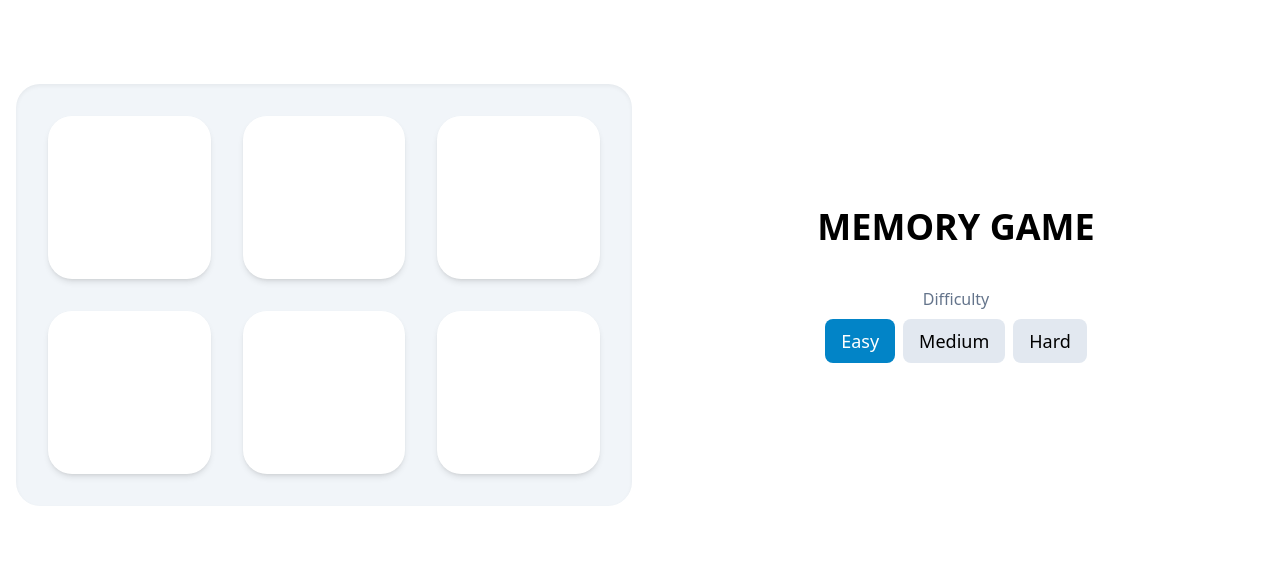
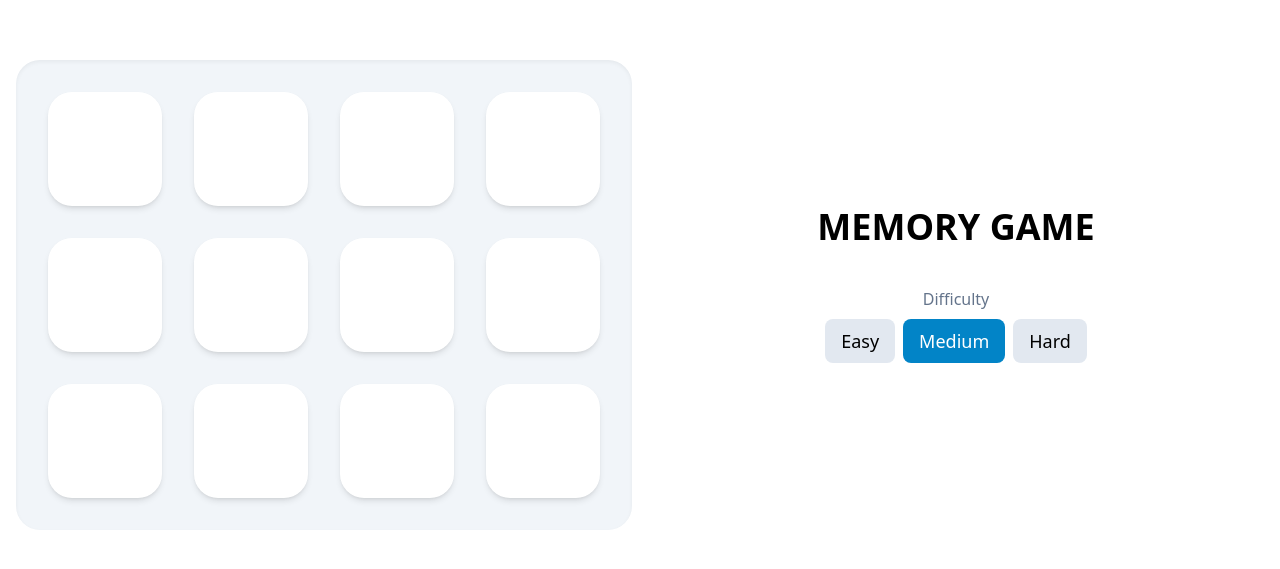
Before and after one commit to mehranarji/matching-cards, a React (Vite) app: page / in a window 1280 px wide. Shown: the part 105-674 px from the top of the page. Built offline with nearby package versions, Linux system fonts and the light colour scheme.

Commit message:
change default difficulty level

```diff
--- a/src/App.tsx
+++ b/src/App.tsx
@@ -23,7 +23,7 @@ const fruits = [
 function App() {
     const [selectedCards, setSelectedCards] = useState<number[]>([]);
     const [matched, setMatched] = useState<number[]>([]);
-    const [difficulty, setDifficulty] = useState(0);
+    const [difficulty, setDifficulty] = useState(1);
     const items = useMemo(
         () => shuffle(
             Array<string[]>(maxSelectable)
```
